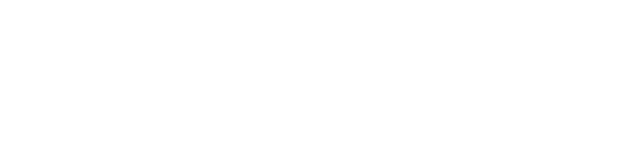
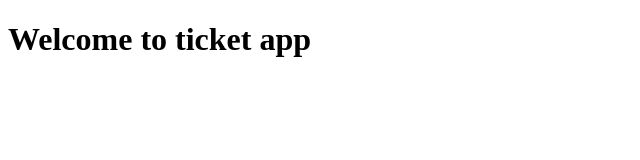
Before and after one commit to EjaSarah/ticketapp, a plain HTML site: page index.html in a window 1280 px wide. Shown: the whole page, without its empty margins (0-640 px from the left). Drawn offline with Linux system fonts and the light colour scheme.

Commit message:
update after presenting to the team lead

```diff
--- a/index.html
+++ b/index.html
@@ -7,6 +7,6 @@
     <title>Document</title>
 </head>
 <body>
-
+    <h1> Welcome to ticket app</h1>
 </body>
 </html>
```
Also changed, not shown: buy.html (+1 -1 lines).
